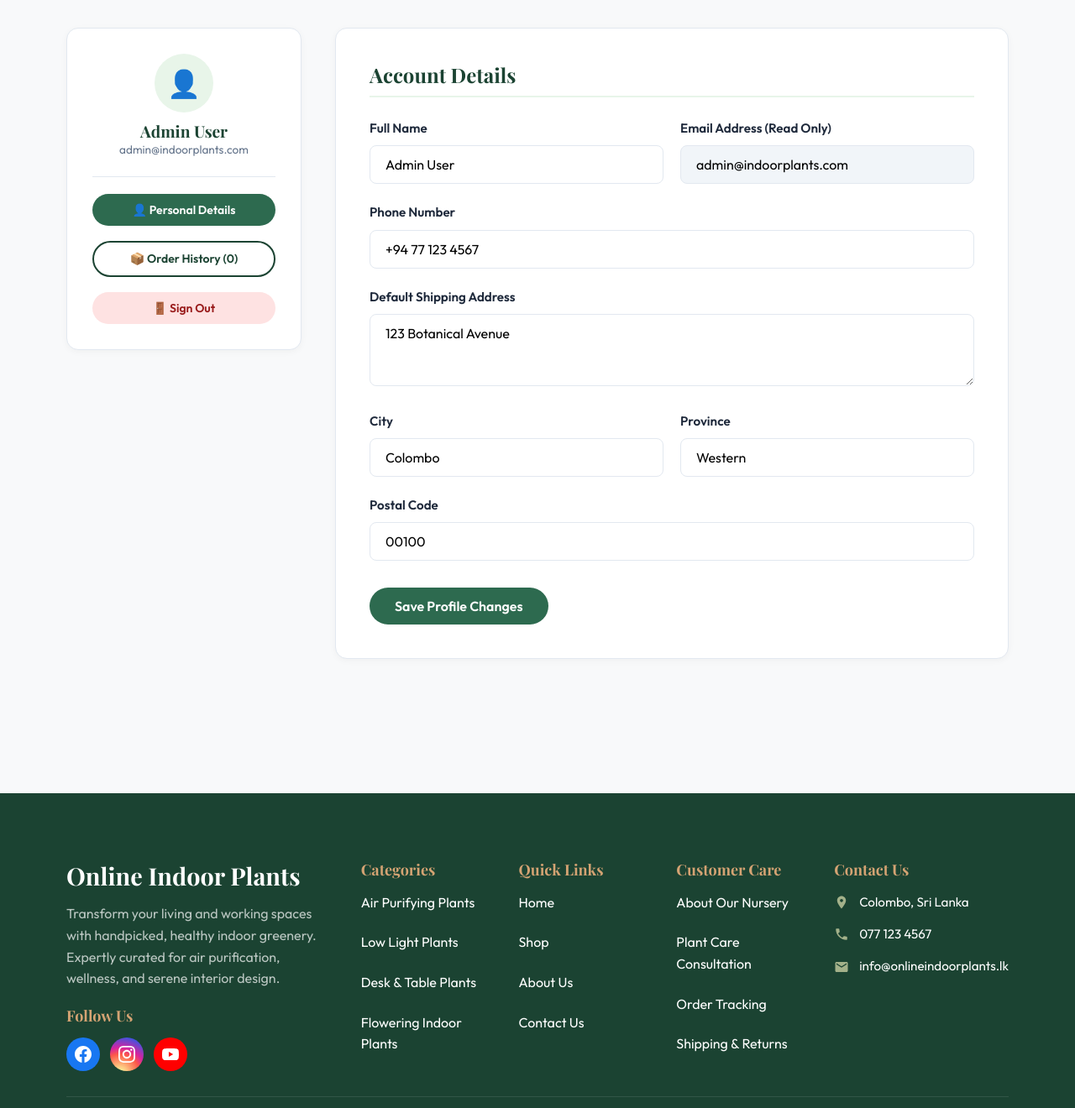
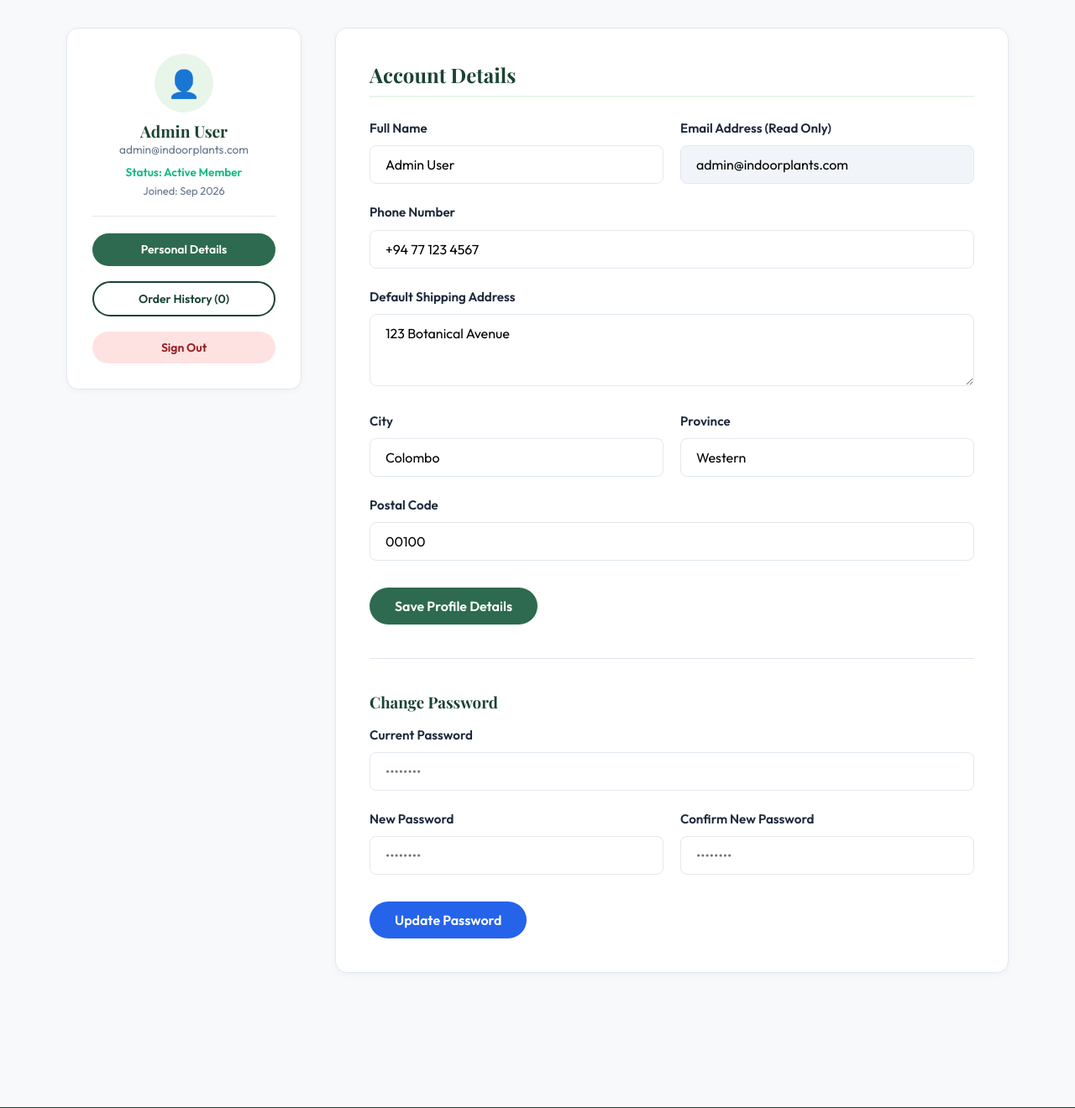
Before and after one commit to hirunikapsr/Online-Indoor-Plants, a PHP site: page /pages/profile.php in a window 1280 px wide. Shown: the part 320-1640 px from the top of the page at 84% size. Run offline with PHP 8.4, Linux system fonts and the light colour scheme; a user stored in the database is signed in; data comes from the database, SQL or seed files in the repository; data that the repository does not hold is empty; some web fonts are replaced.

Commit message:
Profile and Password update handling individually

```diff
--- a/pages/profile.php
+++ b/pages/profile.php
@@ -12,8 +12,17 @@ $user_id = $_SESSION['user_id'];
 $success = '';
 $error = '';
 
-// Handle profile update
+// Current user details fetch
+$stmt = $pdo->prepare("SELECT * FROM users WHERE user_id = ?");
+$stmt->execute([$user_id]);
+$user = $stmt->fetch();
+
+// Profile and Password update handling individually
 if ($_SERVER['REQUEST_METHOD'] === 'POST') {
+    $action = $_POST['action'] ?? '';
+
+    // Action 1: Save Basic Profile Details
+    if ($action === 'update_profile') {
         $name = trim($_POST['name']);
         $phone = trim($_POST['phone']);
         $address = trim($_POST['address']);
@@ -30,6 +39,35 @@ if ($_SERVER['REQUEST_METHOD'] === 'POST') {
             $success = 'Profile details updated successfully!';
         }
     }
+
+    // Action 2: Password Changing
+    if ($action === 'change_password') {
+        $current_password = $_POST['current_password'] ?? '';
+        $new_password = $_POST['new_password'] ?? '';
+        $confirm_password = $_POST['confirm_password'] ?? '';
+
+        if (empty($current_password) || empty($new_password) || empty($confirm_password)) {
+            $error = 'Please fill in all password fields.';
+        } elseif (!password_verify($current_password, $user['password'])) {
+            $error = 'Current password is incorrect.';
+        } elseif ($new_password !== $confirm_password) {
+            $error = 'New passwords do not match.';
+        } elseif (strlen($new_password) < 6) {
+            $error = 'New password must be at least 6 characters long.';
+        } else {
+            $new_hash = password_hash($new_password, PASSWORD_BCRYPT);
+            $p_upd = $pdo->prepare("UPDATE users SET password = ? WHERE user_id = ?");
+            $p_upd->execute([$new_hash, $user_id]);
+            $success = 'Password changed successfully!';
+        }
+    }
+
+    // Refresh User details
+    $stmt->execute([$user_id]);
+    $user = $stmt->fetch();
+}
+
+
 
 // Fetch current user details
 $stmt = $pdo->prepare("SELECT * FROM users WHERE user_id = ?");
@@ -65,22 +103,24 @@ require_once __DIR__ . '/../includes/header.php';
           </div>
           <h3 style="font-size:1.2rem;"><?php echo htmlspecialchars($user['name']); ?></h3>
           <p style="font-size:0.85rem; color:var(--text-muted);"><?php echo htmlspecialchars($user['email']); ?></p>
+          <p style="font-size:0.85rem; color:#10b981; font-weight:600; margin-top:5px;">Status: Active Member</p>
+<p style="font-size:0.8rem; color:var(--text-muted);">Joined: <?php echo date('M Y', strtotime($user['created_at'])); ?></p>
         </div>
 
         <ul class="filter-list">
           <li>
             <a href="profile.php" class="btn btn-emerald btn-block btn-sm" style="text-align:left;">
-              👤 Personal Details
+               Personal Details
             </a>
           </li>
           <li>
             <a href="orders.php" class="btn btn-outline-dark btn-block btn-sm" style="text-align:left; margin-top:8px;">
-              📦 Order History (<?php echo $order_count; ?>)
+               Order History (<?php echo $order_count; ?>)
             </a>
           </li>
           <li>
             <a href="logout.php" class="btn btn-sm btn-block" style="text-align:left; margin-top:8px; background:#fee2e2; color:#991b1b;">
-              🚪 Sign Out
+               Sign Out
             </a>
           </li>
         </ul>
@@ -90,19 +130,20 @@ require_once __DIR__ . '/../includes/header.php';
       <div class="form-card">
         <h2 style="margin-bottom:25px; border-bottom:2px solid var(--sage-light); padding-bottom:10px;">Account Details</h2>
 
-        <?php if ($success): ?>
+        <?php if (!empty($error)): ?>
+          <div style="background:#fee2e2; color:#991b1b; padding:12px 16px; border-radius:var(--radius-sm); margin-bottom:20px; border-left:4px solid #ef4444;">
+            <?php echo htmlspecialchars($error); ?>
+          </div>
+        <?php elseif (!empty($success)): ?>
           <div style="background:#d1fae5; color:#065f46; padding:12px 16px; border-radius:var(--radius-sm); margin-bottom:20px; border-left:4px solid #10b981;">
             ✓ <?php echo htmlspecialchars($success); ?>
           </div>
         <?php endif; ?>
 
-        <?php if ($error): ?>
-          <div style="background:#fee2e2; color:#991b1b; padding:12px 16px; border-radius:var(--radius-sm); margin-bottom:20px; border-left:4px solid #ef4444;">
-            <?php echo htmlspecialchars($error); ?>
-          </div>
-        <?php endif; ?>
+        <!-- FORM 1: Profile Details Update -->
+        <form method="POST" action="profile.php">
+          <input type="hidden" name="action" value="update_profile">
 
-        <form method="POST" action="profile.php">
           <div class="form-grid-2">
             <div class="form-group">
               <label class="form-label">Full Name</label>
@@ -143,7 +184,37 @@ require_once __DIR__ . '/../includes/header.php';
           </div>
 
           <button type="submit" class="btn btn-emerald" style="padding:12px 30px; margin-top:10px;">
-            Save Profile Changes
+            Save Profile Details
+          </button>
+        </form>
+
+        <hr style="margin: 40px 0; border: none; border-top: 1px solid var(--border-color);">
+
+        <!-- FORM 2: Password Change -->
+        <form method="POST" action="profile.php">
+          <input type="hidden" name="action" value="change_password">
+
+          <h3 style="margin-bottom: 15px;">Change Password</h3>
+
+          <div class="form-group">
+            <label class="form-label">Current Password</label>
+            <input type="password" name="current_password" class="form-control" placeholder="••••••••" required>
+          </div>
+
+          <div class="form-grid-2">
+            <div class="form-group">
+              <label class="form-label">New Password</label>
+              <input type="password" name="new_password" class="form-control" placeholder="••••••••" required>
+            </div>
+
+            <div class="form-group">
+              <label class="form-label">Confirm New Password</label>
+              <input type="password" name="confirm_password" class="form-control" placeholder="••••••••" required>
+            </div>
+          </div>
+
+          <button type="submit" class="btn btn-emerald" style="padding:12px 30px; margin-top:10px; background-color: #2563eb; border-color: #2563eb;">
+            Update Password
           </button>
         </form>
       </div>
```
Lines whose indentation alone changed are shown as unchanged.
